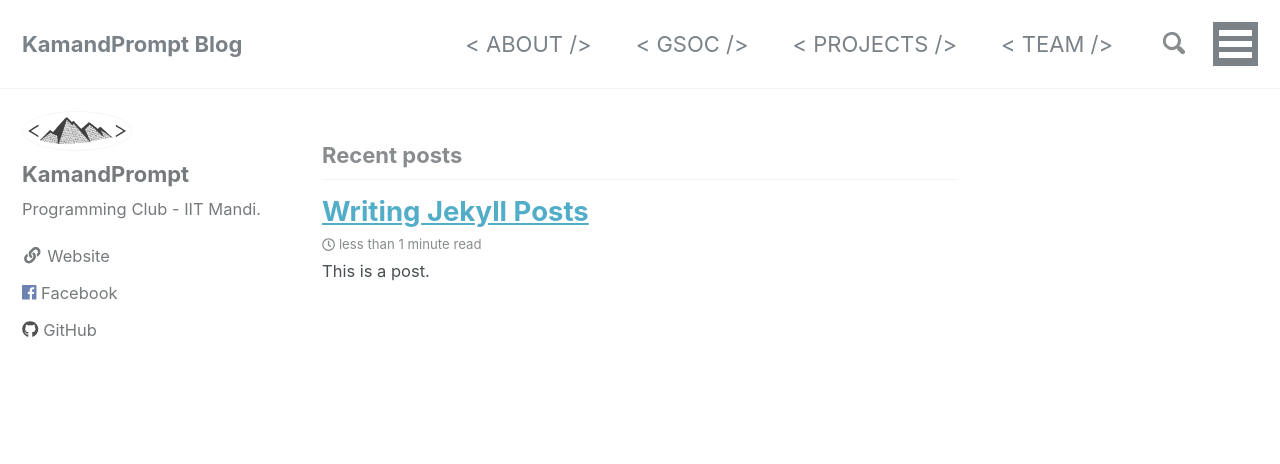
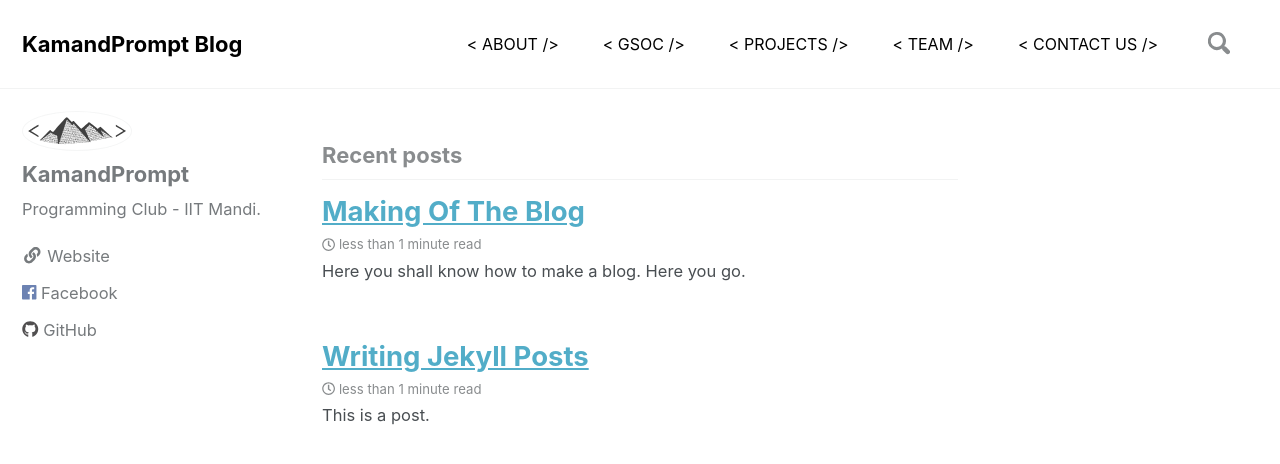
Before and after one commit to rishi-s8/blog, a Jekyll site: the page built from index.html, in a window 1280 px wide and 900 px high. Shown: the top 464 px of the window. Built offline with Jekyll 4.4.1, drawn with Linux system fonts in a browser that asks for light colours; nearby versions of some CDN libraries; the list of posts is cut into pages by our own code.

Commit message:
NavBar links styling updated

```diff
--- a/Gemfile
+++ b/Gemfile
@@ -1,2 +1,3 @@
 source "https://rubygems.org"
 gemspec
+gem "jekyll-paginate"
--- /dev/null
+++ b/_posts/2018-10-04-Making-of-the-blog.md
@@ -0,0 +1,17 @@
+---
+author: Rishi Sharma
+defaults:
+  # _posts
+  - scope:
+      path: ""
+      type: posts
+    values:
+      layout: single
+      author_profile: true
+      read_time: true
+      comments: true
+      share: true
+      related: true
+---
+## Here you shall know how to make a blog.
+- Here you go.
--- a/_sass/minimal-mistakes/_navigation.scss
+++ b/_sass/minimal-mistakes/_navigation.scss
@@ -221,6 +221,7 @@
     -ms-flex: 1;
     flex: 1;
     overflow: hidden;
+    font-size: $navlink-size;
 
     li {
       -webkit-box-flex: 0;
@@ -231,25 +232,25 @@
     a {
       position: relative;
 
-      &:before {
-        content: "";
-        position: absolute;
-        left: 0;
-        bottom: 0;
-        height: 4px;
-        background: $primary-color;
-        width: 100%;
-        -webkit-transition: $global-transition;
-        transition: $global-transition;
-        -webkit-transform: scaleX(0) translate3d(0, 0, 0);
-        transform: scaleX(0) translate3d(0, 0, 0); // hide
-      }
+      // &:before {
+      //   content: "";
+      //   position: absolute;
+      //   left: 0;
+      //   bottom: 0;
+      //   height: 4px;
+      //   background: $primary-color;
+      //   width: 100%;
+      //   -webkit-transition: $global-transition;
+      //   transition: $global-transition;
+      //   -webkit-transform: scaleX(0) translate3d(0, 0, 0);
+      //   transform: scaleX(0) translate3d(0, 0, 0); // hide
+      // }
 
-      &:hover:before {
-        -webkit-transform: scaleX(1);
-        -ms-transform: scaleX(1);
-        transform: scaleX(1); // reveal
-      }
+      // &:hover:before {
+      //   -webkit-transform: scaleX(1);
+      //   -ms-transform: scaleX(1);
+      //   transform: scaleX(1); // reveal
+      // }
     }
   }
 
--- a/_sass/minimal-mistakes/_variables.scss
+++ b/_sass/minimal-mistakes/_variables.scss
@@ -104,9 +104,10 @@ $xing-color: #006567 !default;
 $link-color: $info-color !default;
 $link-color-hover: mix(#000, $link-color, 25%) !default;
 $link-color-visited: mix(#fff, $link-color, 25%) !default;
-$masthead-link-color: $primary-color !default;
-$masthead-link-color-hover: mix(#000, $primary-color, 25%) !default;
+$masthead-link-color: black !default;
+$masthead-link-color-hover: rgb(65,65,65) !default;
 $navicon-link-color-hover: mix(#fff, $primary-color, 75%) !default;
+$navlink-size: 16px !default;
 
 /* syntax highlighting (base16) */
 $base00: #263238 !default;
```
Also changed, not shown: Gemfile.lock.
